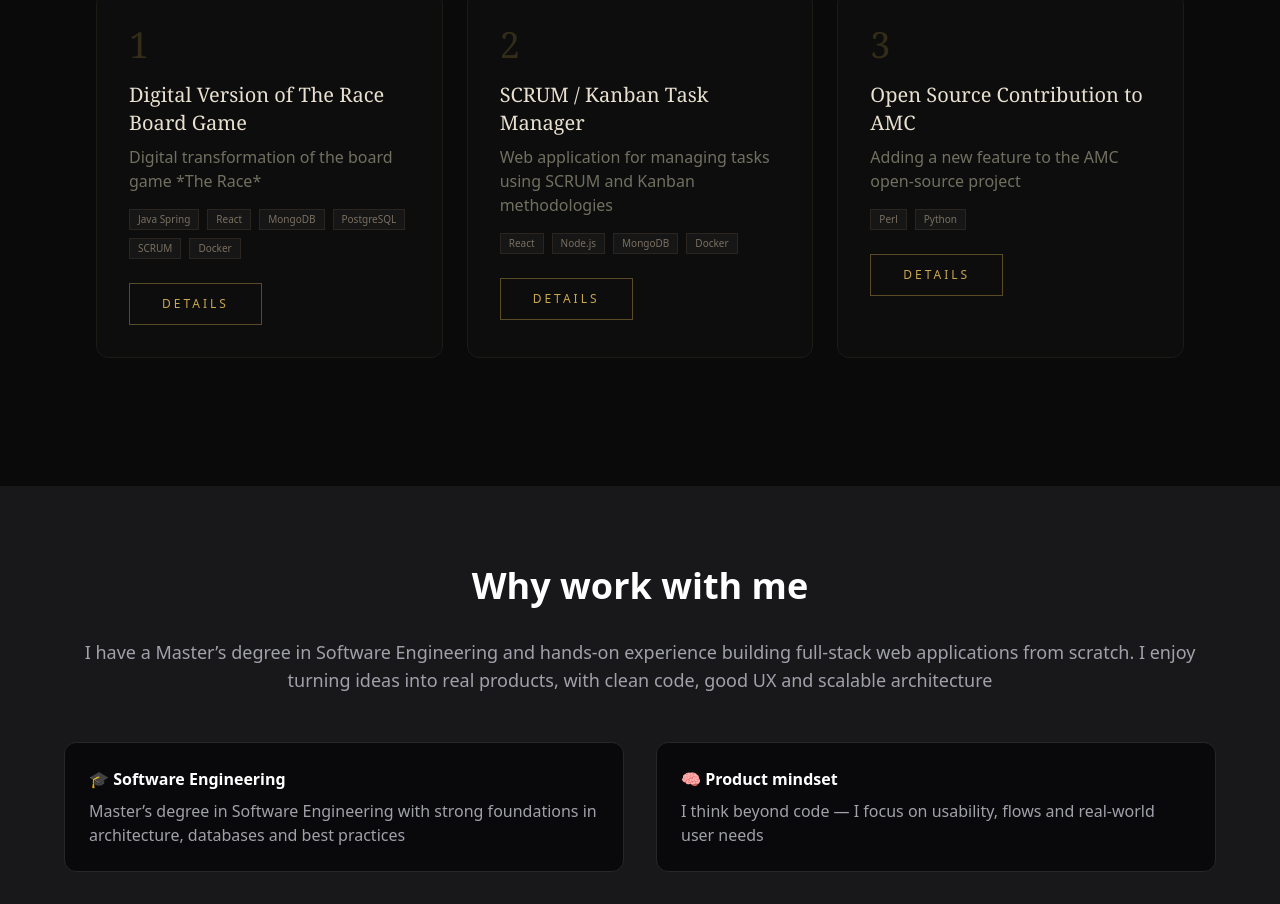
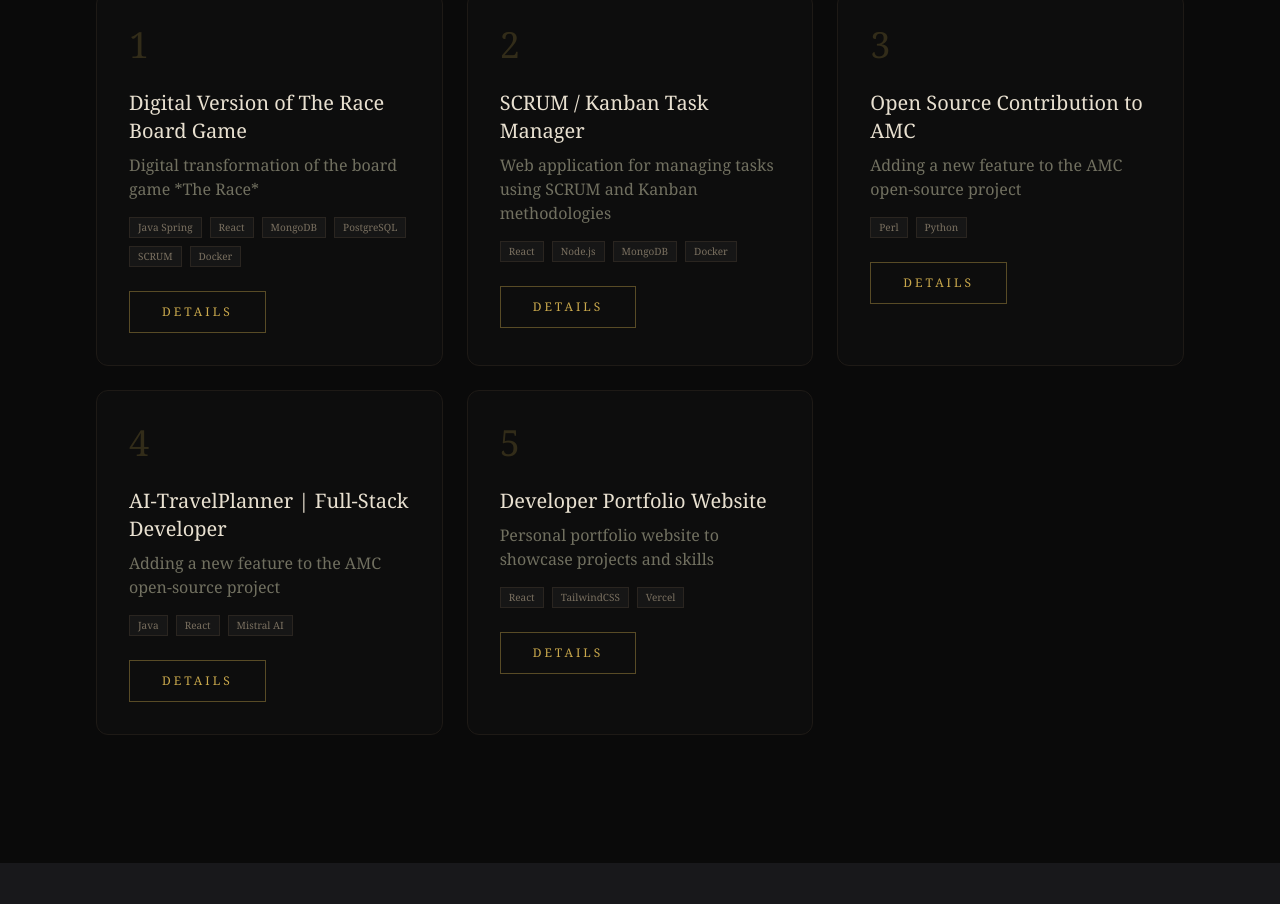
Before and after one commit to jbanijarid/portfolio, a React (Vite) app: page / in a window 1280 px wide. Shown: the part 1518-2422 px from the top of the page. Built offline with nearby package versions, Linux system fonts and the light colour scheme.

Commit message:
Implement the projects section, add new projects

```diff
--- a/src/components/ProjectCard.tsx
+++ b/src/components/ProjectCard.tsx
@@ -29,32 +29,32 @@ const ProjectCard = ({ project, onClose }: ProjectProps) => {
                 onClick={handleBackdropClick}
             >
                 <motion.div
-                    className="bg-zinc-900 text-white p-6 md:p-8 rounded-lg max-w-2xl w-full shadow-2xl relative overflow-y-auto max-h-[90vh]"
+                    className="bg-[#0a0a0a] p-6 md:p-8 rounded-lg max-w-2xl w-full shadow-2xl relative overflow-y-auto max-h-[90vh]"
                     initial={{ opacity: 0, scale: 0.8 }}
                     animate={{ opacity: 1, scale: 1 }}
                     exit={{ opacity: 0, scale: 0.8 }}
                     transition={{ duration: 0.4 }}
                 >
-                    <h3 className="text-2xl font-semibold mb-3">{project.title}</h3>
-                    <p className="text-gray-300 mb-4 italic">{project.description}</p>
-                    <p className="text-gray-400 leading-relaxed">{project.details}</p>
+                    <h3 className="text-2xl text-[#c9a84c] font-serif mb-3">{project.title}</h3>
+                    <p className="text-[#e8e0d0] mb-4 font-serif">{project.description}</p>
+                    <p className="text-[#717060] font-serif mb-4">{project.details}</p>
 
                     <div className="mb-6">
-                        <h4 className="text-lg font-medium mb-2">Main Tasks : </h4>
-                        <ul className="list-disc list-inside text-gray-300 space-y-1">
+                        <h4 className="text-lg text-[#e8e0d0] font-serif mb-2">Main Tasks : </h4>
+                        <ul className="list-disc list-inside text-[#717060] font-serif">
                             {project.tasks.map((task, index) => (
                                 <li key={index}>{task}</li>
                             ))}
                         </ul>
                     </div>
 
-                    <div className="mb-6">
-                        <h4 className="text-lg font-medium mb-2">Stack : </h4>
+                    <div className="mb-4">
+                        <h4 className="text-lg text-[#e8e0d0] font-serif mb-2">Stack : </h4>
                         <div className="flex flex-wrap items-center justify-center gap-3 ">
                             {project.stack.map((tech, index) => (
                                 <span
                                     key={index}
-                                    className="bg-indigo-600 bg-opacity-20 text-indigo-400 border border-indigo-500 px-3 py-1 rounded-full text-sm"
+                                    className="text-[10px] px-2 py-0.5 font-serif bg-[#161616] border border-[#2a2520] text-[#7a7060]"
                                 >
                                     {tech}
                                 </span>
@@ -62,7 +62,7 @@ const ProjectCard = ({ project, onClose }: ProjectProps) => {
                         </div>
                     </div>
 
-                    <button className="mt-4 bg-indigo-600 hover:bg-indigo-700 text-white px-4 py-2 rounded"
+                    <button className="px-8 py-3 border border-[#c9a84c]/40 text-xs font-serif uppercase tracking-[0.25em] text-[#c9a84c] hover:bg-[#c9a84c] hover:text-[#0a0a0a] transition-all duration-300"
                         onClick={onClose}>
                         Close
                     </button>
--- a/src/components/ProjectsSection.tsx
+++ b/src/components/ProjectsSection.tsx
@@ -52,6 +52,34 @@ const projects : ProjectType[] = [
     stack: ["Perl", "Python"],
     link: "#",
   },
+  {
+    title: "AI-TravelPlanner | Full-Stack Developer",
+    description:
+      "Adding a new feature to the AMC open-source project",
+    details:
+      "Designed and developed a full-stack AI-driven travel planner that generates personalized itineraries based on user preferences and constraints. ",
+    tasks: [
+      "AI & Backend: Integrated Mistral AI using Spring AI to generate structured data.",
+      "Frontend: Built a modern interface with React and TypeScript.",
+      "Project under active development"
+    ],
+    stack: ["Java", "React", "Mistral AI"],
+    link: "#",
+  },
+  {
+    title: "Developer Portfolio Website",
+    description:
+      "Personal portfolio website to showcase projects and skills",
+    details:
+      "Designed and developed a personal portfolio website to showcase my projects, skills, and experience as a developer. The website features a clean and modern design, responsive layout, and interactive elements to engage visitors.",
+    tasks: [
+      "Designed and implemented the website using React and TailwindCSS",
+      "Created reusable components",
+      "Deployed the website on Vercel for global access"
+    ],
+    stack: ["React", "TailwindCSS", "Vercel"],
+    link: "#",
+  },
 ];
 
 
@@ -72,22 +100,22 @@ const ProjectsSection = () => {
 
           {projects.map((project, index) => (
             <div className=" group bg-[#0d0d0d] rounded rounded-xl border border-[#1e1a16] hover:border-[#c9a84c]/20 p-8 relative card-glow transition-all duration-500">
-              <span className="font-serif text-[#c9a84c]/20 text-4xl block mb-4">{index + 1}</span>
+              <span className="font-serif text-[#c9a84c]/20 text-4xl block mb-6">{index + 1}</span>
               <h3 className="font-serif text-xl text-[#e8e0d0] mb-2">
                 {project.title}
               </h3>
 
-              <p className="text-[#717060] mb-4">
+              <p className="text-[#717060] font-serif mb-4">
                 {project.description}
               </p>
 
               <p className="flex flex-wrap gap-2 mb-6">
                 {project.stack.map((tech, i) => (
-                  <span key={i} className="text-[10px] px-2 py-0.5 bg-[#161616] border border-[#2a2520] text-[#7a7060]"> {tech} </span>
+                  <span key={i} className="text-[10px] font-serif px-2 py-0.5 bg-[#161616] border border-[#2a2520] text-[#7a7060]"> {tech} </span>
                 ))}
               </p>
 
-              <button className="px-8 py-3 border border-[#c9a84c]/40 text-xs uppercase tracking-[0.25em] text-[#c9a84c] hover:bg-[#c9a84c] hover:text-[#0a0a0a] transition-all duration-300"
+              <button className="px-8 py-3 border border-[#c9a84c]/40 text-xs font-serif uppercase tracking-[0.25em] text-[#c9a84c] hover:bg-[#c9a84c] hover:text-[#0a0a0a] transition-all duration-300"
                 onClick={() => setSelectedProject(project)}>
                 details
               </button>
```
